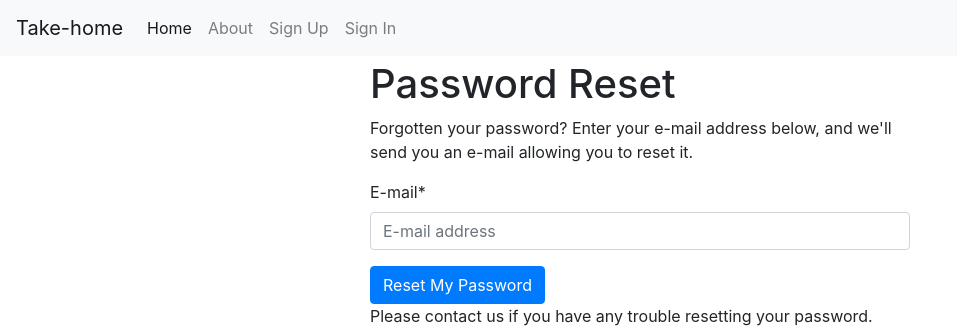
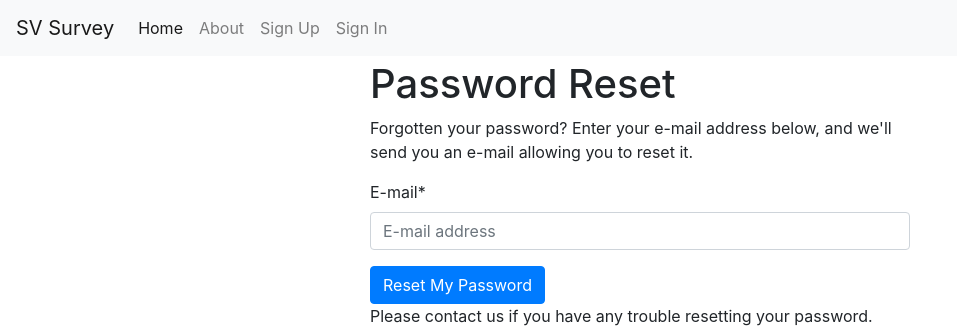
Before and after one commit to SUPERVISA-AI/take-home-backend, a Django app: page /accounts/password/reset/ in a window 1280 px wide. Shown: the top 330 px of the page, without its empty margins (0-957 px from the left). Run offline with Django 3.2, Linux system fonts and the light colour scheme; some libraries are stand-ins or nearby versions.

Commit message:
Rename page titles

```diff
--- a/take_home/templates/base.html
+++ b/take_home/templates/base.html
@@ -3,7 +3,7 @@
   <head>
     <meta charset="utf-8">
     <meta http-equiv="x-ua-compatible" content="ie=edge">
-    <title>{% block title %} Take-home{% endblock title %}</title>
+    <title>{% block title %} SV Survey {% endblock title %}</title>
     <meta name="viewport" content="width=device-width, initial-scale=1.0">
     <meta name="description" content="Take-home assignment">
     <meta name="author" content="Supervisas">
@@ -48,7 +48,7 @@
         <button class="navbar-toggler navbar-toggler-right" type="button" data-toggle="collapse" data-target="#navbarSupportedContent" aria-controls="navbarSupportedContent" aria-expanded="false" aria-label="Toggle navigation">
           <span class="navbar-toggler-icon"></span>
         </button>
-        <a class="navbar-brand" href="{% url 'home' %}"> Take-home</a>
+        <a class="navbar-brand" href="{% url 'home' %}"> SV Survey</a>
 
         <div class="collapse navbar-collapse" id="navbarSupportedContent">
           <ul class="navbar-nav mr-auto">
```
